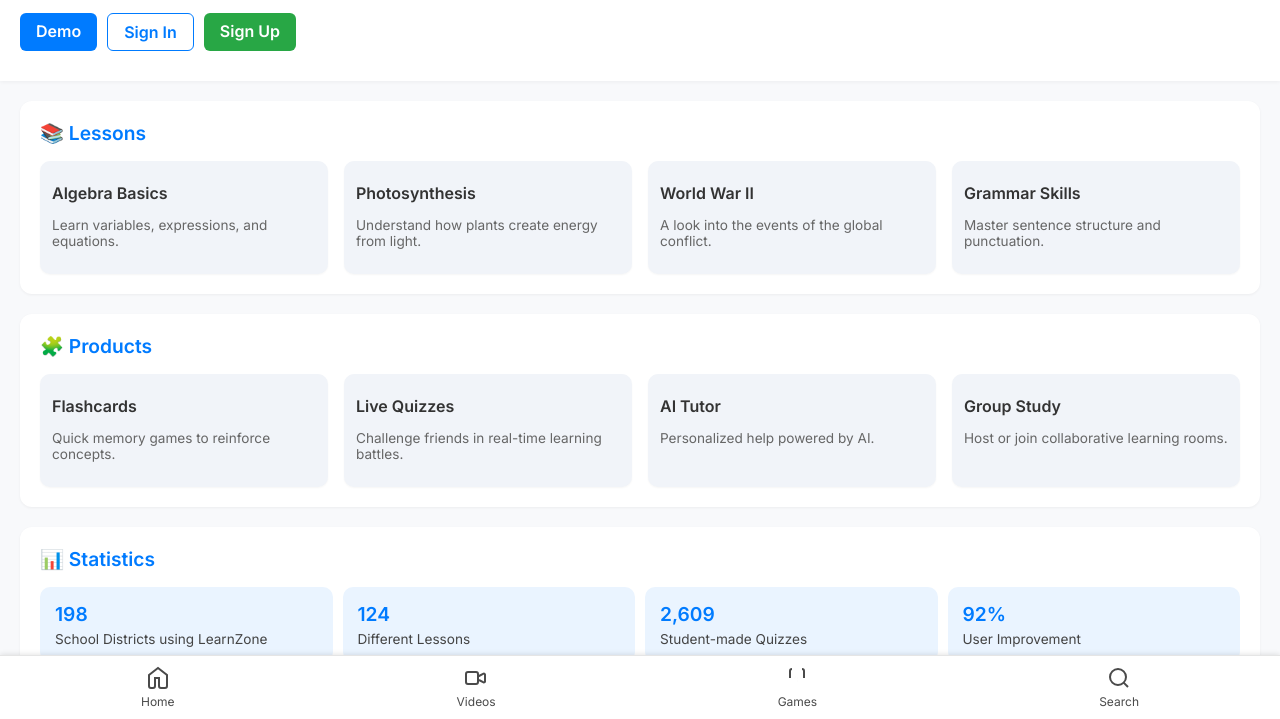
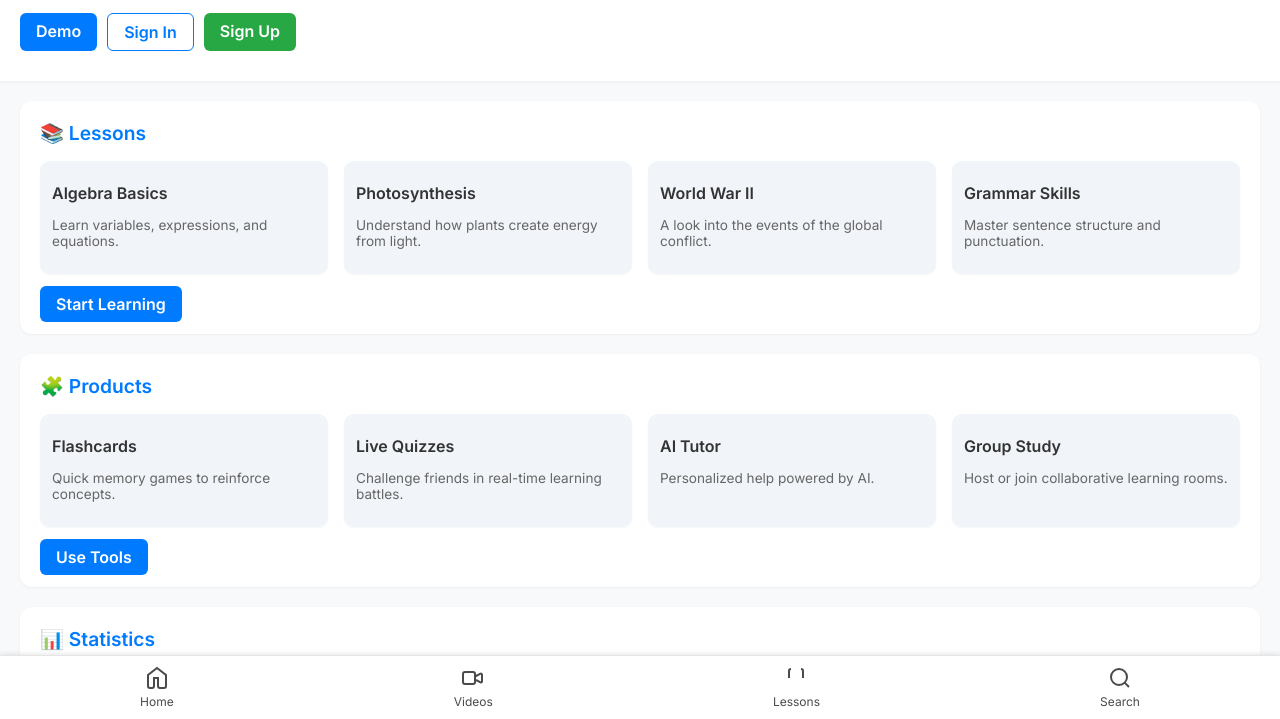
Before and after one commit to StephenBrowser/learnzone, a plain HTML site: page index.html in a window 1280 px wide. Shown: the part 81-800 px from the top of the page. Drawn offline with Linux system fonts and the light colour scheme.

Commit message:
Update index.html

```diff
--- a/index.html
+++ b/index.html
@@ -174,7 +174,10 @@
           <h3>Grammar Skills</h3>
           <p>Master sentence structure and punctuation.</p>
         </div>
+
       </div>
+       <br>
+        <a href="signin.html" style="padding: 8px 16px; background: #007bff; color: white; text-decoration: none; border-radius: 6px; font-weight: 600;">Start Learning</a>
     </section>
 
     <!-- Products Section -->
@@ -198,6 +201,8 @@
           <p>Host or join collaborative learning rooms.</p>
         </div>
       </div>
+       <br>
+        <a href="signin.html" style="padding: 8px 16px; background: #007bff; color: white; text-decoration: none; border-radius: 6px; font-weight: 600;">Use Tools</a>
     </section>
 
     <!-- Statistics Section -->
@@ -221,6 +226,8 @@
           <p>User Improvement</p>
         </div>
       </div>
+       <br>
+        <a href="signin.html" style="padding: 8px 16px; background: #007bff; color: white; text-decoration: none; border-radius: 6px; font-weight: 600;">Learn More</a>
     </section>
     <section>
   <h2>💬 What Learners Say</h2>
@@ -242,6 +249,8 @@
       <p>"I've improved in every subject. The AI Tutor is like having a genius study buddy."</p>
     </div>
   </div>
+       <br>
+        <a href="signin.html" style="padding: 8px 16px; background: #007bff; color: white; text-decoration: none; border-radius: 6px; font-weight: 600;">See More</a>
 </section>
   </main>
 
@@ -262,7 +271,7 @@
       <svg fill="none" stroke="currentColor" stroke-width="2" viewBox="0 0 24 24">
         <path d="M17 3a2 2 0 0 1 2 2v3M7 3a2 2 0 0 0-2 2v3m0 0v4m14 0v-4m-9 3h.01M15 12h.01M12 15h.01M12 12h.01M9 12h.01"/>
       </svg>
-      <span class="nav-label">Games</span>
+      <span class="nav-label">Lessons</span>
     </a>
     <a class="nav-link" href="search.html">
       <svg fill="none" stroke="currentColor" stroke-width="2" viewBox="0 0 24 24">
```
